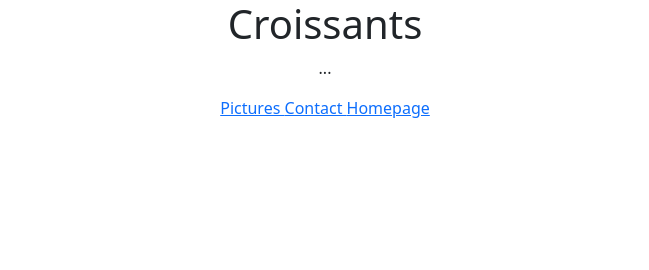
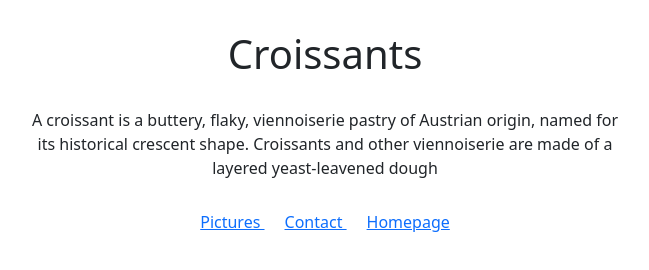
Before and after one commit to LS-hash/multiple-pages-static-website, a plain HTML site: page index.html in a window 1280 px wide. Shown: the whole page, without its empty margins (315-964 px from the left). Drawn offline with nearby package versions, Linux system fonts and the light colour scheme.

Commit message:
added more css and fixed the positioning

```diff
--- a/index.html
+++ b/index.html
@@ -14,15 +14,18 @@
     <title>Homepage</title>
   </head>
   <body>
-    <div class="container">
-      <h1>Croissants</h1>
-      <p>...</p>
-      <div class="navigation links">
-        <a href="photo.html" class="navigation-link-1"> Pictures </a>
-        <a href="contact.html" class="navigation-link-2"> Contact </a>
-        <a href="index.html" class="navigation-link-3"> Homepage</a>
-      </div>
+    <h1>Croissants</h1>
+    <p>
+      A croissant is a buttery, flaky, viennoiserie pastry of Austrian origin,
+      named for its historical crescent shape. Croissants and other viennoiserie
+      are made of a layered yeast-leavened dough
+    </p>
+    <div class="navigation-links">
+      <a href="photo.html" class="navigation-link-1"> Pictures </a>
+      <a href="contact.html" class="navigation-link-2"> Contact </a>
+      <a href="index.html" class="navigation-link-3"> Homepage</a>
     </div>
+
     <script
       src="https://cdn.jsdelivr.net/npm/bootstrap@5.1.3/dist/js/bootstrap.bundle.min.js"
       integrity="sha384-ka7Sk0Gln4gmtz2MlQnikT1wXgYsOg+OMhuP+IlRH9sENBO0LRn5q+8nbTov4+1p"
--- a/styles/style.css
+++ b/styles/style.css
@@ -1,8 +1,22 @@
-body {
-  text-align: center;
+.navigation-link-1,
+.navigation-link-2,
+.navigation-link-3 {
+  margin: 0 10px;
 }
 
-.navigation-links {
-  padding: 20px;
-  margin: 10px auto;
+body,
+p {
+  max-width: 600px;
+  text-align: center;
+  margin: 30px auto;
 }
+
+img {
+  display: block;
+  margin: 30px auto;
+  padding: 30px;
+}
+
+.c-pic {
+  border-radius: 15px;
+}
```
Also changed, not shown: contact.html (+13 -7 lines), photo.html (+1 -2 lines).
